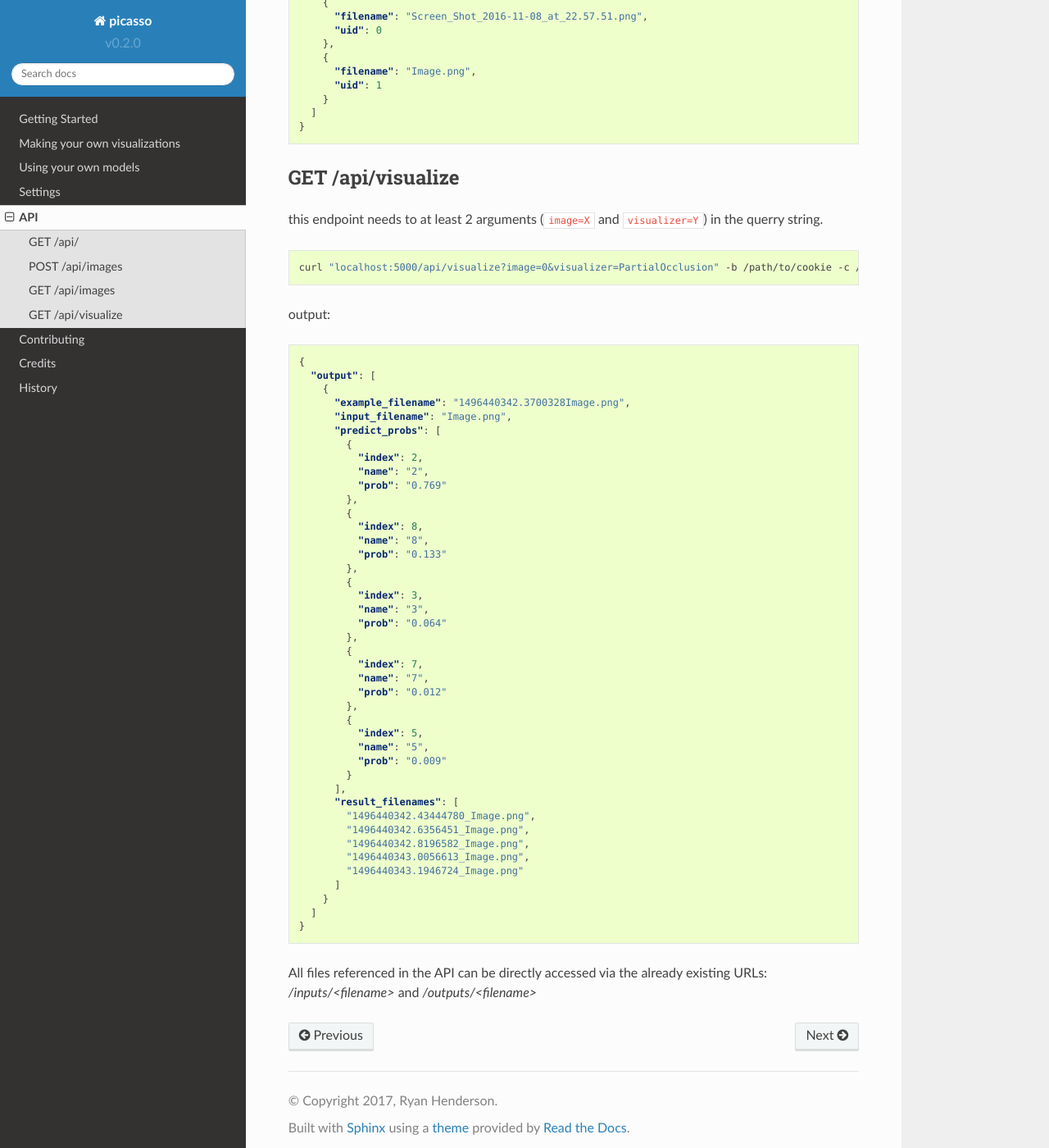
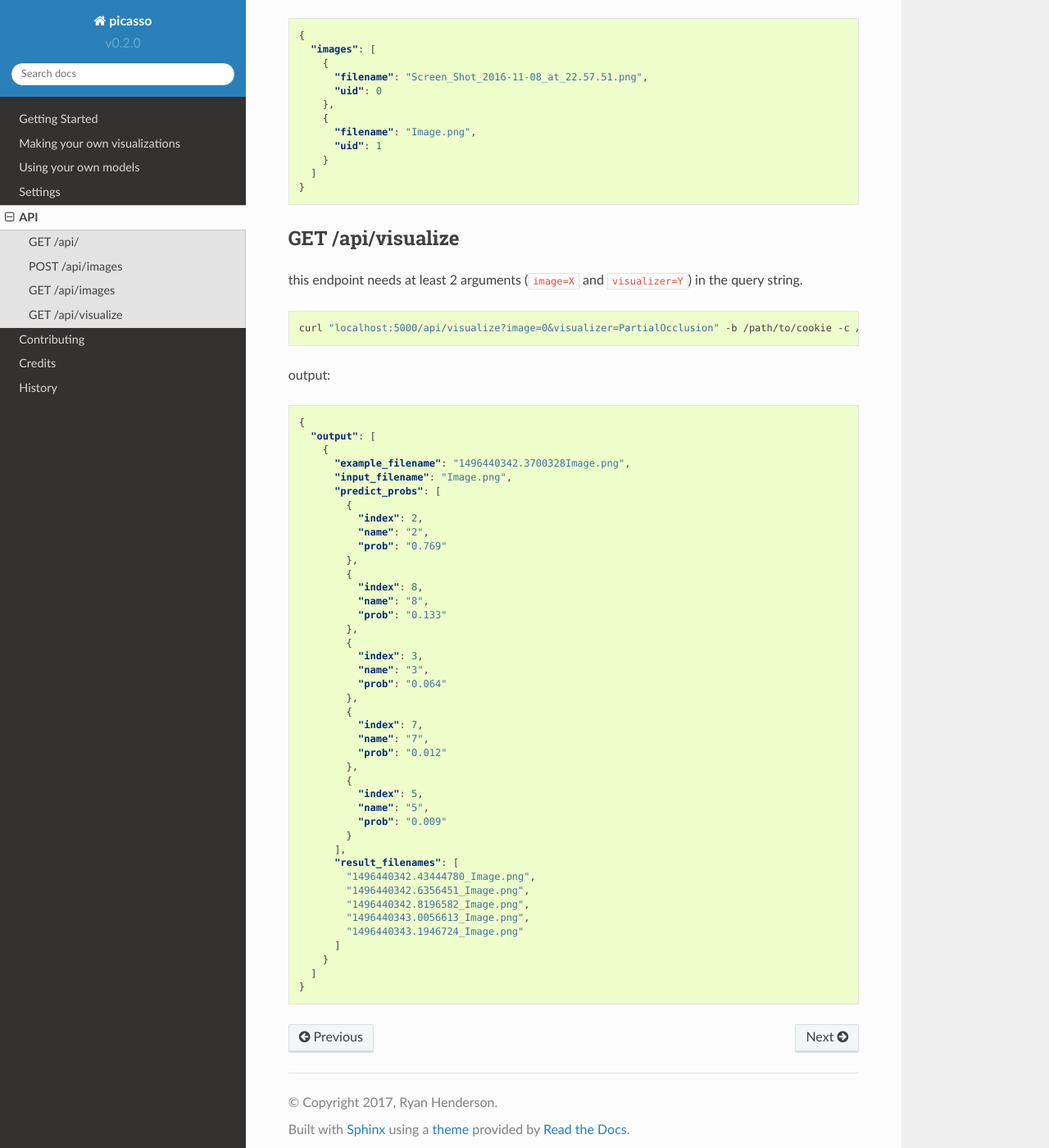
Before and after one commit to merantix/picasso, a Sphinx documentation site: the page built from docs/api.rst, in a window 1280 px wide and 1400 px high, scrolled down 1311 px. Shown: the whole window at 82% size. Built offline with Sphinx 7.4.7 and the Read the Docs theme 2.0.0, drawn with Linux system fonts in a browser that asks for light colours; pages that are not in the unit, such as notebooks, are missing from menus; some of the changed text lies outside the part shown.

Commit message:
further cleanup
 * move mentioning of how to download images up
 * fix a typo
 * correct code blop in image download section

```diff
--- a/docs/api.rst
+++ b/docs/api.rst
@@ -83,7 +83,7 @@
 GET /api/visualize
 ###################
 
-this endpoint needs to at least 2 arguments (``image=X`` and ``visualizer=Y``) in the querry string.
+this endpoint needs at least 2 arguments (``image=X`` and ``visualizer=Y``) in the query string.
 
 .. code-block:: bash
 
@@ -135,7 +135,3 @@
       }
     ]
   }
-
-
-All files referenced in the API can be directly accessed via the already existing URLs:
-`/inputs/<filename>` and `/outputs/<filename>`
```
Also changed, not shown: other parts of docs/api.rst (+1 -1 lines).
